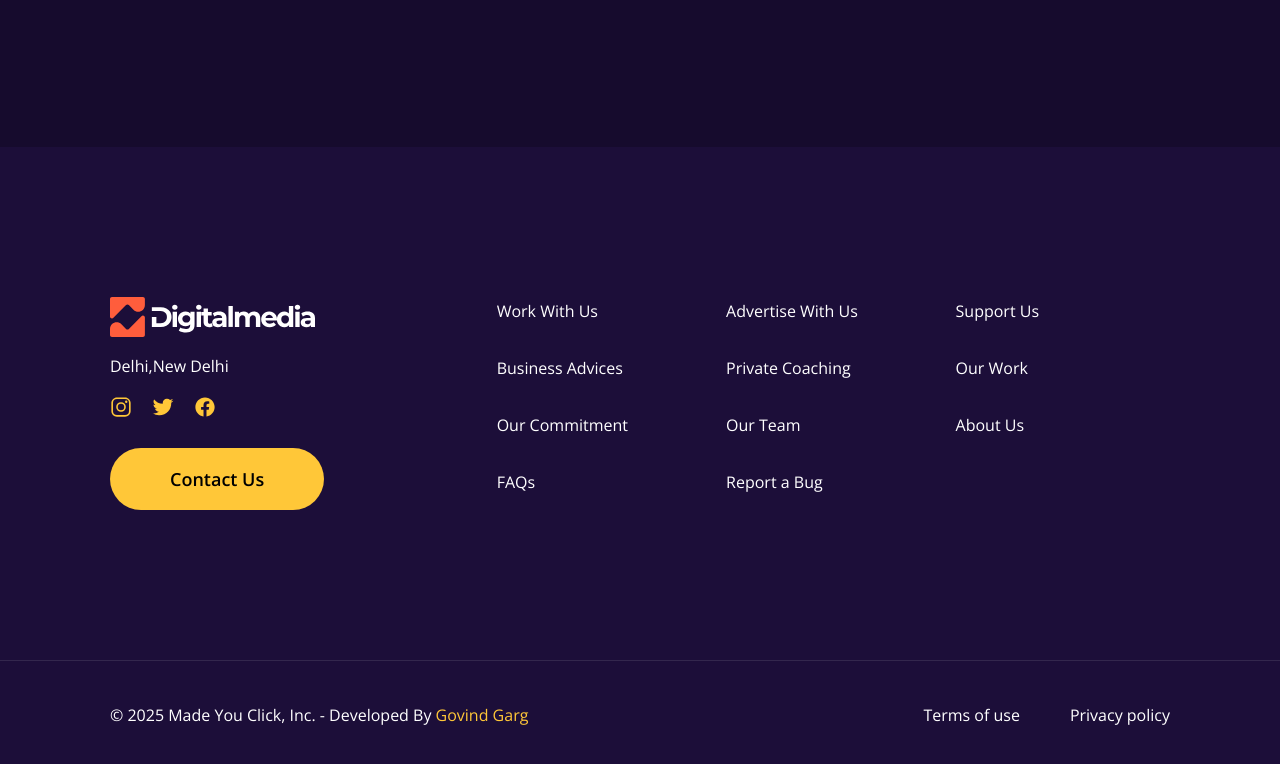
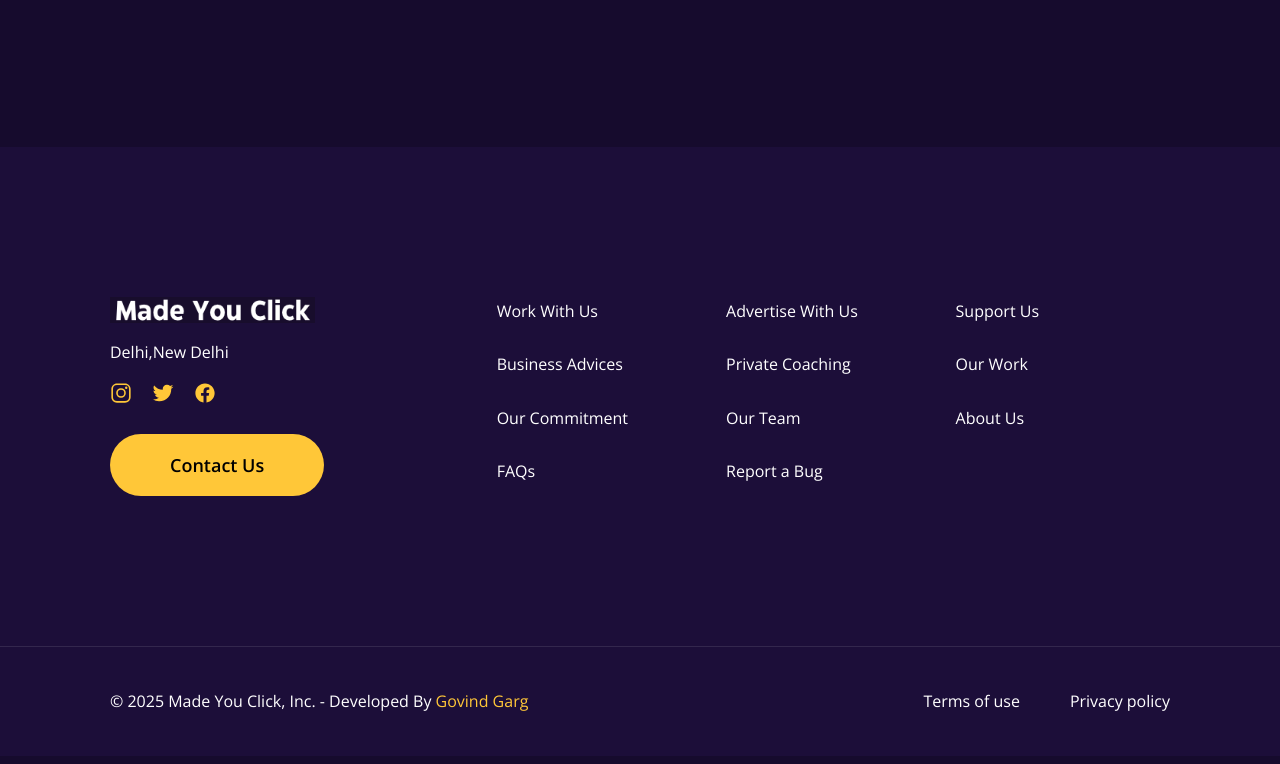
Before and after one commit to sangwaboi/MadeYouClick, a plain HTML site: page index.html in a window 1280 px wide. Shown: the part 2453-3217 px from the top of the page. Drawn offline with nearby package versions, Linux system fonts and the light colour scheme.

Commit message:
Update index.html

```diff
--- a/index.html
+++ b/index.html
@@ -275,7 +275,7 @@
         <div class="footer-brand">
 
           <a href="#" class="logo">
-            <img src="./assets/images/logo.svg" width="205" height="40" loading="lazy" alt="Made you click everywhere home">
+            <img src="./assets/images/small121.png" width="205" height="40" loading="lazy" alt="Made you click everywhere home">
           </a>
 
           <address class="footer-text">
```
